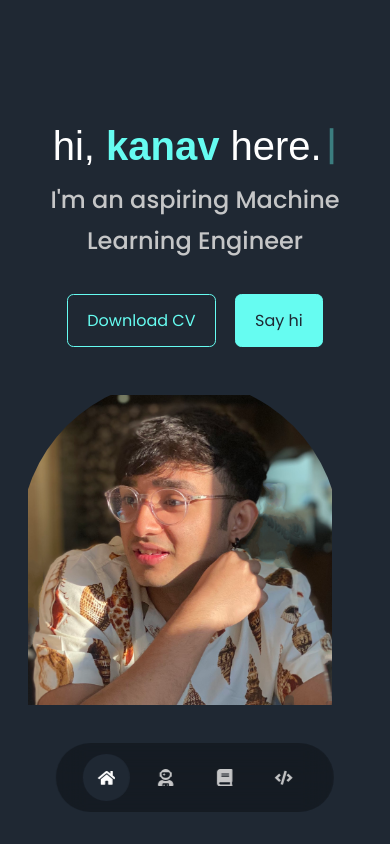
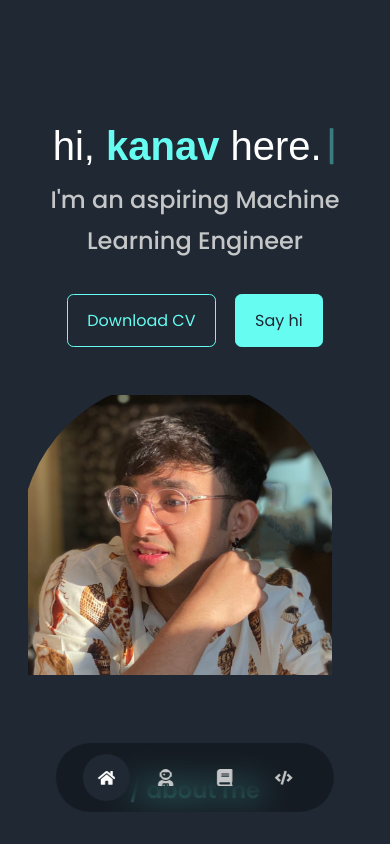
Before and after one commit to kanavsinglaa/kanavsinglaa.github.io, a React (Create React App) app: page / in a window 390 px wide. Shown: the top 844 px of the page. Built offline with nearby package versions, Linux system fonts and the light colour scheme.

Commit message:
resume updated

```diff
--- a/src/components/header/header.css
+++ b/src/components/header/header.css
@@ -87,11 +87,8 @@
 
 /* ====== MEDIA QUERIES (SMALL DEVICES) ======== */
 @media screen and (max-width: 600px) {
-    /* kanav-model {
-        display: none;
-      } */
     header {
-        height: 100vh;
+        height: 80vh;
 
     }
 
```
Also changed, not shown: 1 other file (tests, documents, lock files or other folders).
